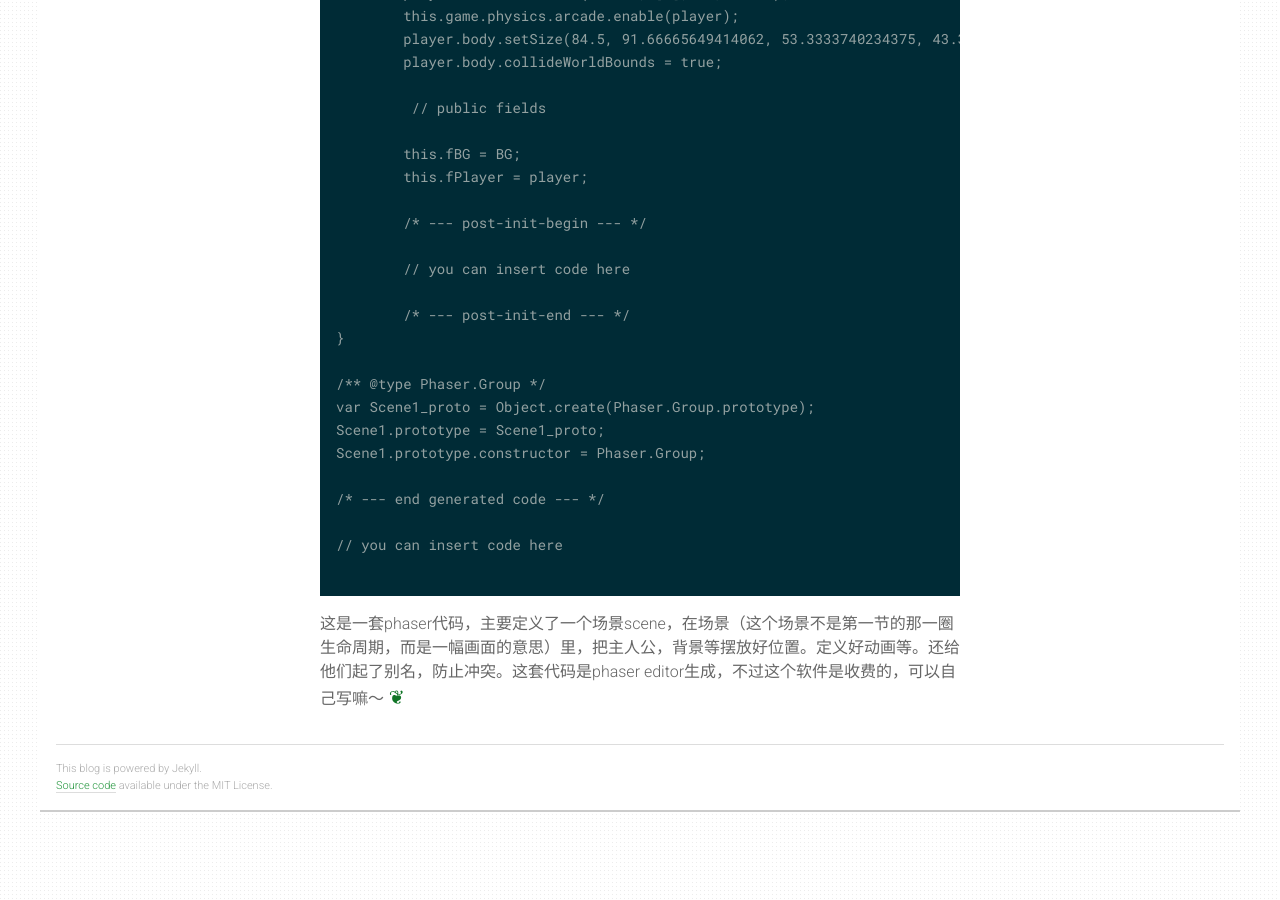
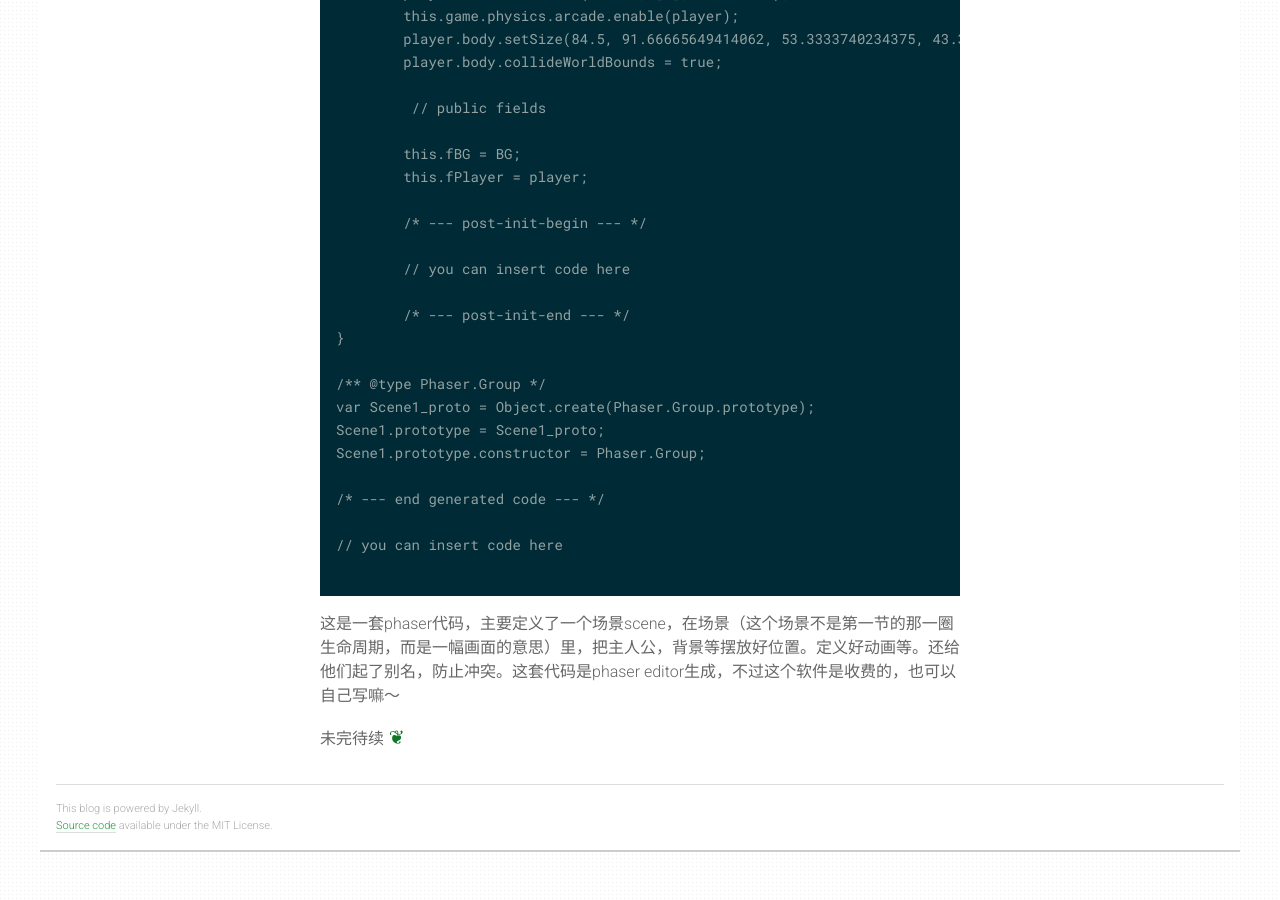
Before and after one commit to zhangyugege/blog, a Jekyll site: the page built from _posts/2017-12-29-phaser制作冒险岛游戏(2).md, in a window 1280 px wide and 900 px high, scrolled down 4990 px. Built offline with Jekyll 4.4.1, drawn with Linux system fonts in a browser that asks for light colours.

Commit message:
add phaser third blog

````diff
--- a/_posts/2017-12-29-phaser(2).md
+++ b/_posts/2017-12-29-phaser制作冒险岛游戏(2).md
@@ -218,4 +218,6 @@ Scene1.prototype.constructor = Phaser.Group;
 
 ```
 
-这是一套phaser代码，主要定义了一个场景scene，在场景（这个场景不是第一节的那一圈生命周期，而是一幅画面的意思）里，把主人公，背景等摆放好位置。定义好动画等。还给他们起了别名，防止冲突。这套代码是phaser editor生成，不过这个软件是收费的，可以自己写嘛～
+这是一套phaser代码，主要定义了一个场景scene，在场景（这个场景不是第一节的那一圈生命周期，而是一幅画面的意思）里，把主人公，背景等摆放好位置。定义好动画等。还给他们起了别名，防止冲突。这套代码是phaser editor生成，不过这个软件是收费的，也可以自己写嘛～
+
+未完待续
````
Also changed, not shown: _posts/2017-12-29-phaser制作冒险岛游戏(3).md (added, +55 -0 lines).
